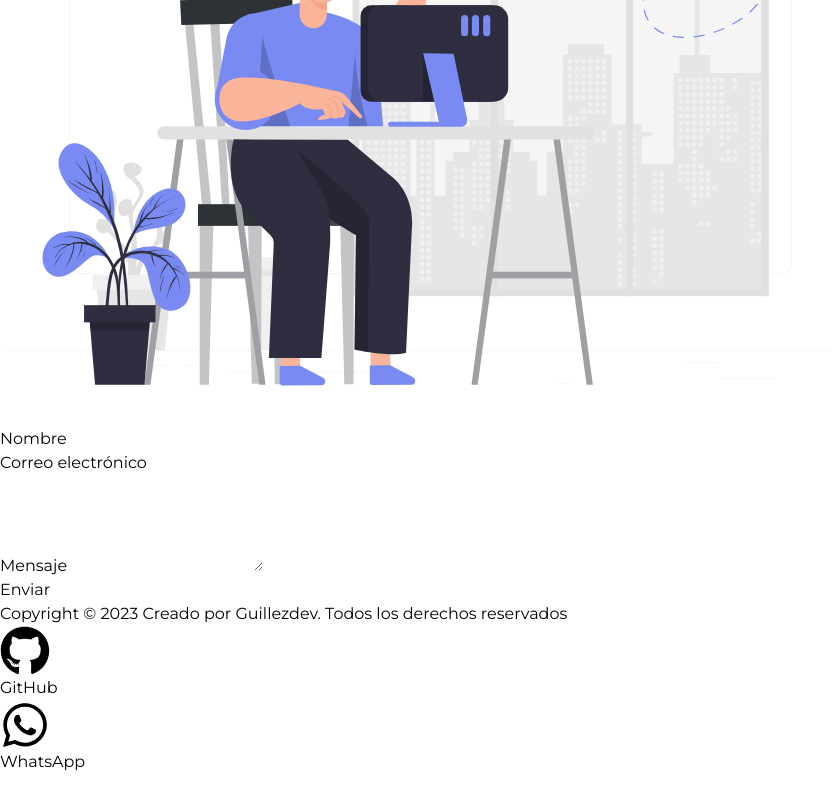
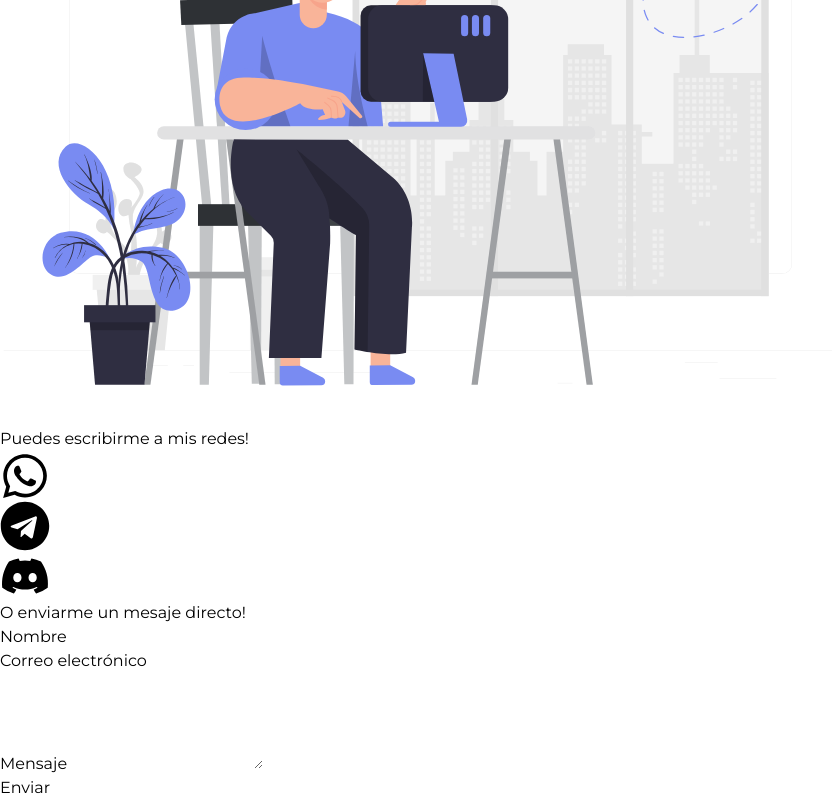
Before and after one commit to guillezdev/Mi-Web, a React (Vite) app: page / in a window 1280 px wide. Shown: the part 4084-4884 px from the top of the page, without its empty margins (0-832 px from the left). Before the commit the page ends 4858 px from the top, so only its background shows below. Built offline with nearby package versions, Linux system fonts and the light colour scheme.

Commit message:
add sicial icons

```diff
--- a/src/App.jsx
+++ b/src/App.jsx
@@ -1,23 +1,20 @@
 import React from "react";
-import Contact from "./components/Contact";
-import Footer from "./components/Footer";
+import Navbar from "./components/Navbar";
 import Home from "./components/Home";
-import Navbar from "./components/Navbar";
 import Projects from "./components/Projects";
 import Skills from "./components/Skills";
+import Contact from "./components/Contact";
 
-
-function App() {
+const App = () => {
   return (
-    <div>
-      <Navbar></Navbar>
+    <>
+      <Navbar />
       <Home />
       <Projects />
       <Skills />
       <Contact />
-      <Footer />
-    </div>
+    </>
   );
-}
+};
 
 export default App;
--- a/src/components/Contact.jsx
+++ b/src/components/Contact.jsx
@@ -1,11 +1,17 @@
 import React from "react";
 import imgcont from "../assets/Contact.svg";
+import { FaWhatsapp, FaTelegram, FaDiscord } from "react-icons/fa";
+
 function Contact() {
   return (
     <div className='' id='contact'>
       <div className='text-center'>
         <h2 className='text-3xl mb-4 font-bold text-gray-800'>Contáctame</h2>
-        <p  className='mb-4 max-w-2xl mx-auto' > En esta sección encontrarás toda la información necesaria para ponerte en contacto conmigo.</p>
+        <p className='mb-4 max-w-2xl mx-auto'>
+          {" "}
+          En esta sección encontrarás toda la información necesaria para ponerte
+          en contacto conmigo.
+        </p>
       </div>
       <div className='max-w-7xl mx-auto px-4 sm:px-6 lg:px-8'>
         <div className='lg:pt-6 lg:flex'>
@@ -16,9 +22,45 @@ function Contact() {
               alt='Front-img'
             />
           </div>
+          <div className=' p-4 rounded-lg'>
+            <p className=' text-center mb-2'>Puedes escribirme a mis redes!</p>
+            <div className='flex justify-center space-x-4'>
+              <a
+                href='https://wa.me/tunumerodetelefono'
+                target='_blank'
+                rel='noopener noreferrer'
+              >
+                <FaWhatsapp
+                  size={50}
+                  className='text-green-500 hover:text-green-800'
+                />
+              </a>
+              <a
+                href='https://t.me/guillezdev'
+                target='_blank'
+                rel='noopener noreferrer'
+              >
+                <FaTelegram
+                  size={50}
+                  className='text-blue-500 hover:text-blue-800'
+                />
+              </a>
+              <a
+                href='https://discord.gg/tunick'
+                target='_blank'
+                rel='noopener noreferrer'
+              >
+                <FaDiscord
+                  size={50}
+                  className='text-gray-500 hover:text-gray-800'
+                />
+              </a>
+            </div>
+            <p className=' text-center mt-2'>O enviarme un mesaje directo!</p>
+          </div>
           <div className='w-full lg:w-1/2 pt-20 lg:pt-0 px-4 sm:px-6 lg:px-8 text-center lg:text-left'>
-            <form name="contact" method="post" className="mb-4">
-            <input type="hidden" name="form-name" value="contact" />
+            <form name='contact' method='post' className='mb-4'>
+              <input type='hidden' name='form-name' value='contact' />
               <div className='mb-4'>
                 <label
                   htmlFor='name'
--- a/src/components/Footer.jsx
+++ b/src/components/Footer.jsx
@@ -1,5 +1,6 @@
 import React from 'react';
-import { FaGithub, FaWhatsapp } from 'react-icons/fa';
+import { FaGithub , FaLinkedin } from 'react-icons/fa';
+
 
 function Footer() {
   return (
@@ -12,7 +13,7 @@ function Footer() {
               <FaGithub size={50} className="inline-block mr-1" />GitHub
             </a>
             <a href="https://wa.me/+5358902778" target="_blank" rel="noopener noreferrer" className="text-gray-400 hover:text-white">
-              <FaWhatsapp size={50} className="inline-block mr-1" />WhatsApp
+              <FaLinkedin size={43} className="inline-block mr-1" />Linkedin
             </a>
           </div>
         </div>
```
